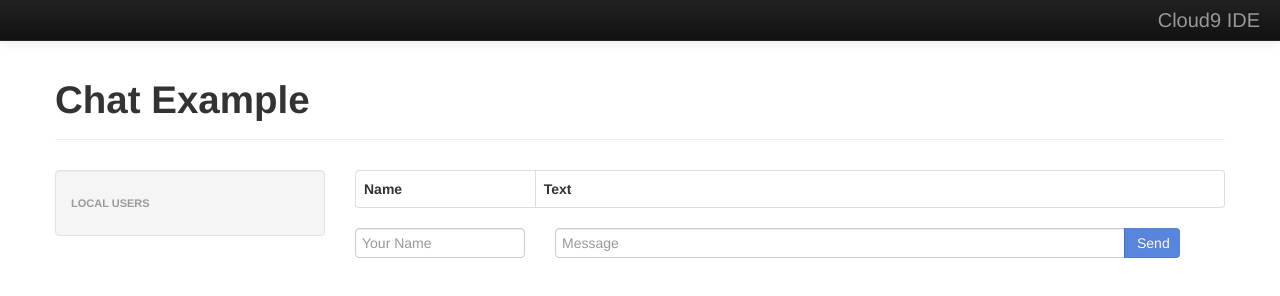
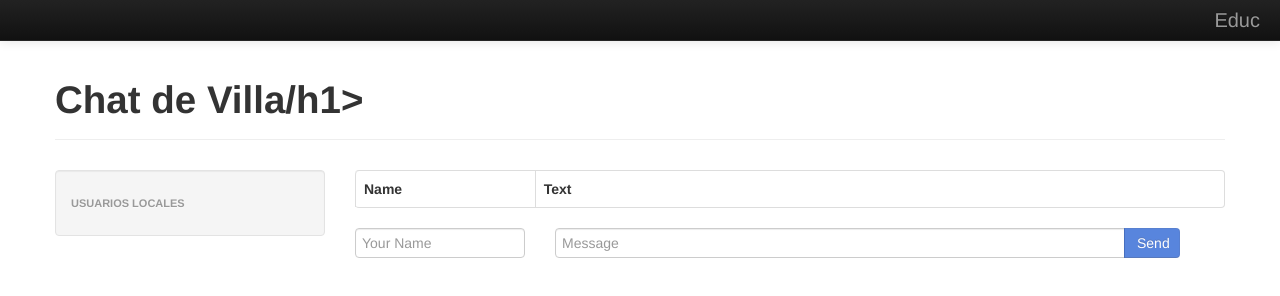
Before and after one commit to chepoluis/Practica-2---Mantemiento-, a website: page client/index.html in a window 1280 px wide. Drawn offline with nearby package versions, Linux system fonts and the light colour scheme; no server answers.

Commit message:
Se actualizaron las etiquetas de ingles a español

```diff
--- a/client/index.html
+++ b/client/index.html
@@ -50,17 +50,17 @@
       <div class="navbar navbar-fixed-top navbar-inverse">
         <div class="navbar-inner">
           <div class="pull-right">
-            <a href="https://c9.io" class="brand">Cloud9 IDE</a>
+            <a href="https://educ.ucol.mx" class="brand">Educ</a>
           </div>
         </div>
       </div>
       <div class="page-header">
-        <h1>Chat Example</h1>
+        <h1>Chat de Villa/h1>
       </div>
       <div class="row">
         <div class="span3">
           <ul class="nav nav-list well">
-            <li class="nav-header">Local Users</li>
+            <li class="nav-header">Usuarios locales</li>
             <li ng-repeat="user in roster" ng-bind="user">
             </li>
           </ul>
```
